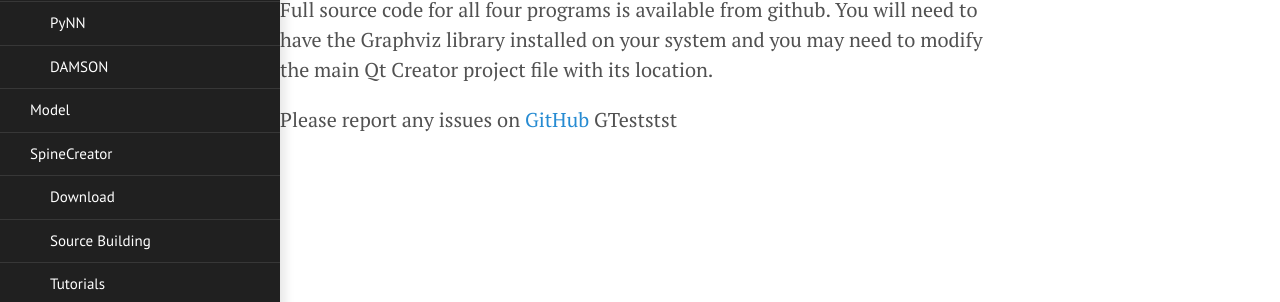
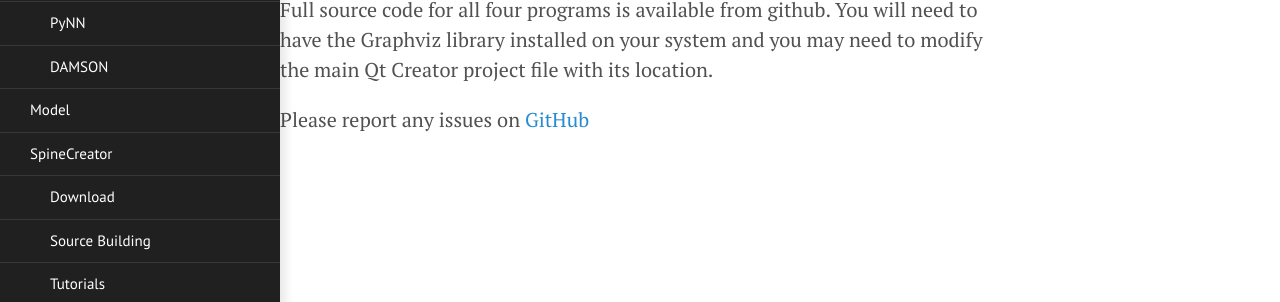
Before and after one commit to SpineML/spineml.github.io, a Jekyll site: the page built from spinecreator/index.md, in a window 1280 px wide. Shown: the part 497-799 px from the top of the page. Built offline with Jekyll 4.4.1, drawn with Linux system fonts in a browser that asks for light colours; nearby versions of some CDN libraries; library files that are not in the unit come from our copies.

Commit message:
Update index.md

```diff
--- a/spinecreator/index.md
+++ b/spinecreator/index.md
@@ -11,4 +11,4 @@
 Although SpineCreator on its own can create and modify SpineML models, it is always installed along with the SpineML_PreFlight program, the SpineML_2_BRAHMS simulation engine and the BRAHMS program so that it can execute models as well as modify and edit them.
 Full source code for all four programs is available from github. You will need to have the Graphviz library installed on your system and you may need to modify the main Qt Creator project file with its location.
 
-Please report any issues on [GitHub]("http://github.com/spineml/spinecreator/"){:target="_blank"} GTeststst
+Please report any issues on [GitHub](http://github.com/spineml/spinecreator/)
```
